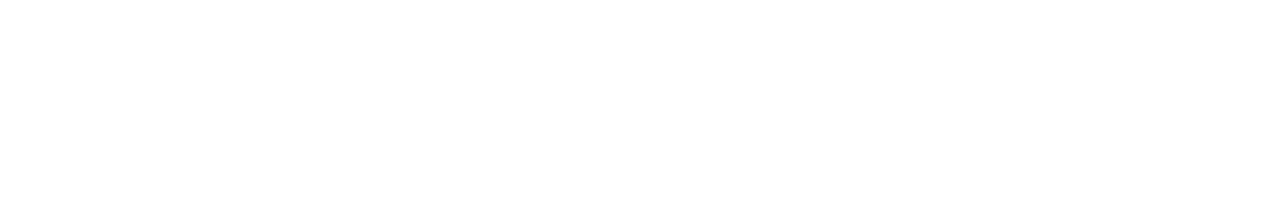
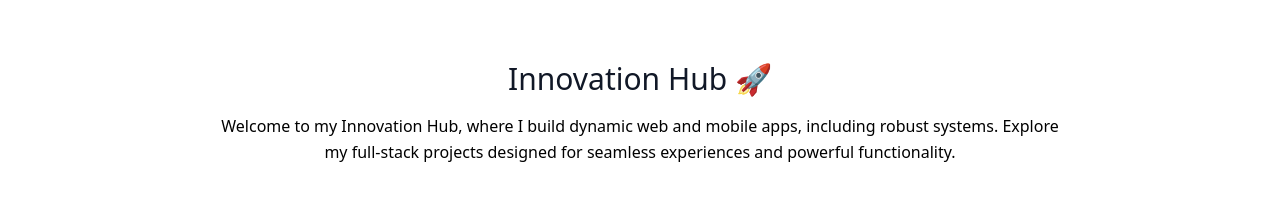
Before and after one commit to Nathandiv/Portfilo-web, an Angular app: page / in a window 1280 px wide. Shown: the part 1403-1604 px from the top of the page. Before the commit the page ends 1512 px from the top, so only its background shows below. Built offline with nearby package versions, Linux system fonts and the light colour scheme.

Commit message:
added heading section for my projects section

```diff
--- a/src/app/pages/home/home.component.html
+++ b/src/app/pages/home/home.component.html
@@ -597,5 +597,17 @@
   </div>
 </section>
 
+<div class="flex flex-col text-center w-full mb-20">
+  <!-- <h2 class="text-xs text-indigo-500 tracking-widest font-medium title-font mb-1">ROOF PARTY POLAROID</h2> -->
+  <h1
+    class="sm:text-3xl text-2xl font-medium title-font mb-4 text-gray-900"
+  >
+  Innovation Hub 🚀
+  </h1>
+  <p class="lg:w-2/3 mx-auto leading-relaxed text-base">
+    Welcome to my Innovation Hub, where I build dynamic web and mobile apps, including robust systems. Explore my full-stack projects designed for seamless experiences and powerful functionality.
+  </p>
+</div>
+
 <br />
 <br />
```
